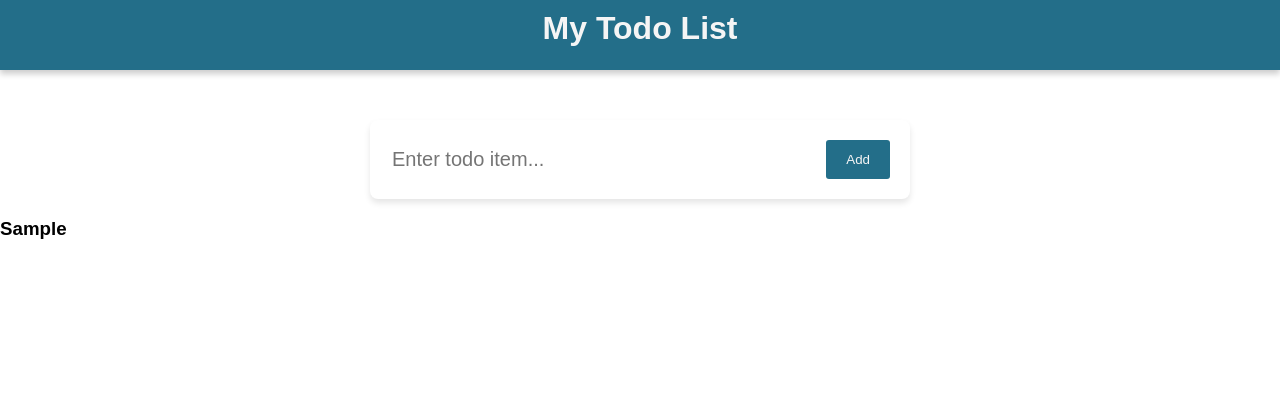
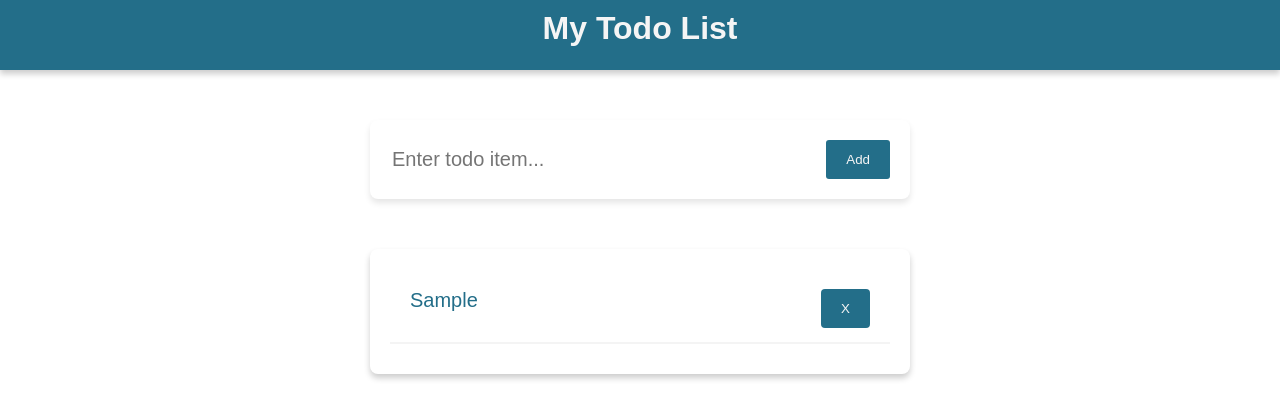
Before and after one commit to giaou/todoapp, a React (Vite) app: page / in a window 1280 px wide. Both pictures are taken after typing "Sample" into the empty fields and a click on the button "Add". Shown: the top 418 px of the page. Built offline with nearby package versions, Linux system fonts and the light colour scheme.

Commit message:
Added delete task feature

```diff
--- a/src/components/Todo.jsx
+++ b/src/components/Todo.jsx
@@ -7,7 +7,7 @@ export default function Todo() {
   return (
     <div>
       <Form todos={todos} setTodos={setTodos} />
-      <TodoList todos={todos} />
+      <TodoList todos={todos} setTodos={setTodos}/>
     </div>
   );
 }
--- a/src/components/TodoItemOnDisplay.jsx
+++ b/src/components/TodoItemOnDisplay.jsx
@@ -1,3 +1,23 @@
-export default function TodoItemOnDisplay({ todo }) {
-  return <h3>{todo}</h3>;
+import Styles from "./todoitem.module.css";
+
+export default function TodoItemOnDisplay({ todo, todos, setTodos }) {
+  function handleDelete(todo) {
+    setTodos(todos.filter((item) => item !== todo)); //filter out the item that match todo
+  }
+  return (
+    <div className={Styles.item}>
+      <div className={Styles.itemName}>
+        {todo}
+        <span>
+          <button
+            onClick={() => handleDelete(todo)}
+            className={Styles.deleteBtn}
+          >
+            X
+          </button>
+        </span>
+      </div>
+      <hr className={Styles.line}></hr>
+    </div>
+  );
 }
--- a/src/components/TodoList.jsx
+++ b/src/components/TodoList.jsx
@@ -1,10 +1,16 @@
 import TodoItemOnDisplay from "./TodoItemOnDisplay";
+import Styles from "./todolist.module.css";
 
-export default function TodoList({ todos }) {
+export default function TodoList({ todos, setTodos }) {
   return (
-    <div>
+    <div className={Styles.list}>
       {todos.map((item) => (
-        <TodoItemOnDisplay key={item} todo={item} />
+        <TodoItemOnDisplay
+          key={item}
+          todo={item}
+          todos={todos}
+          setTodos={setTodos}
+        />
       ))}
     </div>
   );
--- /dev/null
+++ b/src/components/todoitem.module.css
@@ -0,0 +1,24 @@
+.item {
+  width: 500px;
+  color: rgb(35, 110, 137);
+  font-size: 20px;
+  margin: 0 auto;
+}
+
+.itemName {
+  padding: 20px;
+}
+
+.line {
+  border: 1px solid #f4f4f4;
+}
+
+.deleteBtn {
+  float: right;
+  padding: 12px 20px;
+  border: none;
+  background-color: rgb(35, 110, 137);
+  color: whitesmoke;
+  border-radius: 4px;
+  cursor: pointer;
+}
--- /dev/null
+++ b/src/components/todolist.module.css
@@ -0,0 +1,8 @@
+.list {
+  border-radius: 8px;
+  box-shadow: 0 4px 6px rgb(0, 0, 0, 0.2);
+  margin: 0 auto;
+  margin-top: 50px;
+  width: 500px;
+  padding: 20px;
+}
```
